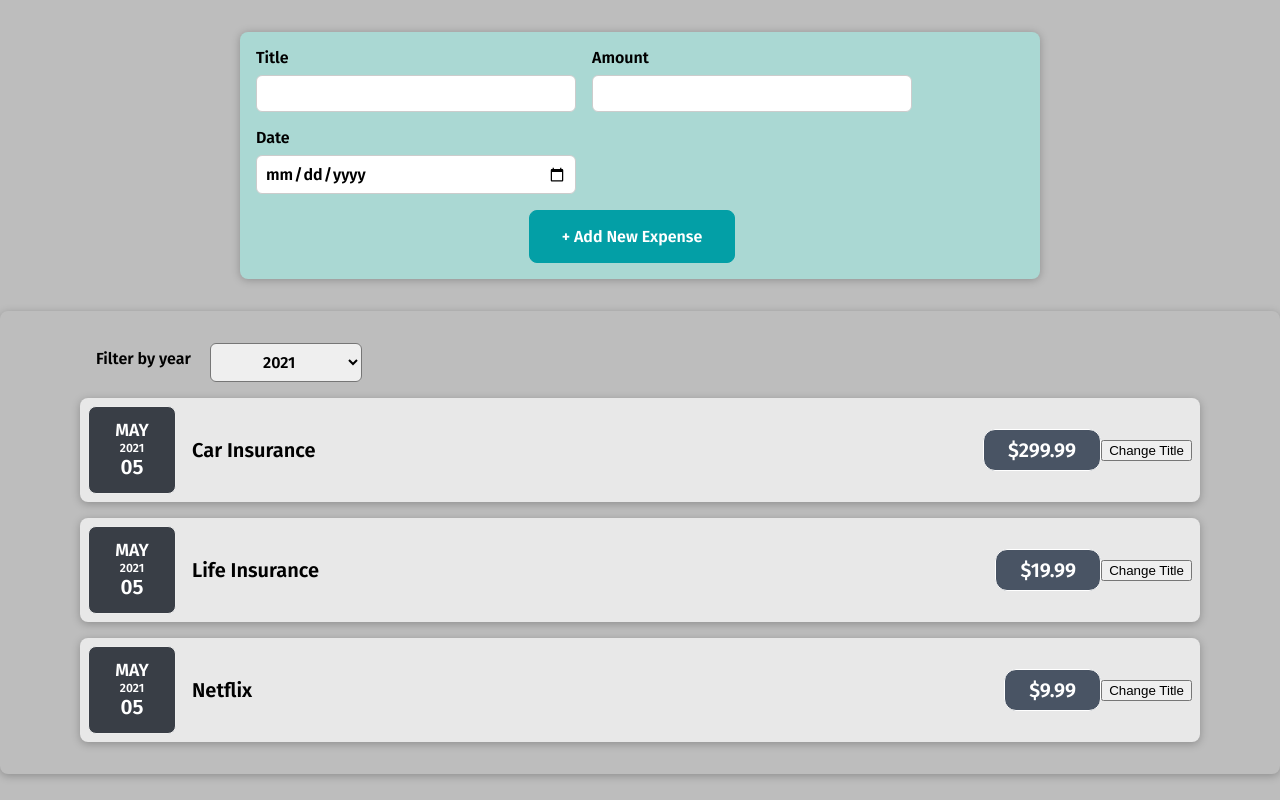
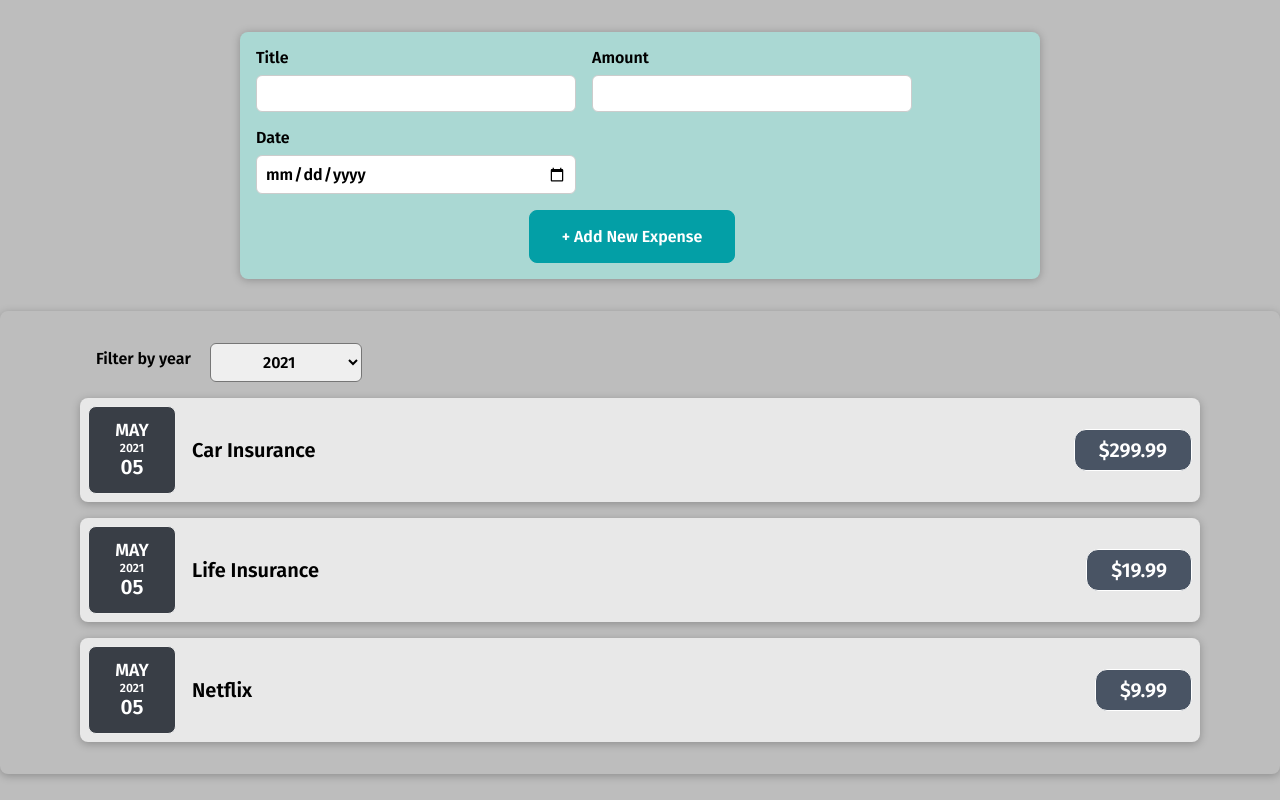
Before and after one commit to wizgurl101/react-expense-app, a React (Create React App) app: page / in a window 1280 px wide. Built offline with nearby package versions, Linux system fonts and the light colour scheme.

Commit message:
add functionality to filter expenses array by selected year

```diff
--- a/src/App.js
+++ b/src/App.js
@@ -1,12 +1,9 @@
+import { useState } from "react";
 import ExpenseListing from "./components/Expenses/ExpenseListing";
 import NewExpense from "./components/NewExpense/NewExpense";
 
-/**
- * Expense Tracker Application
- */
-const App = () => {
-  // test data
-  const expenses = [
+// dummy data
+const dummyData = [
   {
     id: "e1",
     title: "Car Insurance",
@@ -27,8 +24,16 @@ const App = () => {
   },
 ];
 
+/**
+ * Expense Tracker Application
+ */
+const App = () => {
+  const [expenses, setExpenses] = useState(dummyData);
+
   const addNewExpenseHandler = (expense) => {
-    console.log(expense);
+    setExpenses((prevExpenses) => {
+      return [expense, ...prevExpenses];
+    });
   };
 
   return (
--- a/src/components/Expenses/ExpenseItem.js
+++ b/src/components/Expenses/ExpenseItem.js
@@ -1,5 +1,3 @@
-import { useState } from "react";
-
 import ExpenseDate from "./ExpenseItemDate";
 import Card from "../UI/Card";
 import "./ExpenseItem.css";
@@ -8,22 +6,13 @@ import "./ExpenseItem.css";
  * Expense Item component
  */
 const ExpenseItem = (props) => {
-  // state variables
-  const [title, setTitle] = useState(props.title);
-
-  // change title button event handler
-  const clickHandler = () => {
-    setTitle("Updated title");
-  };
-
   return (
     <Card className="expense-item">
       <ExpenseDate title={props.date} amount={props.amount} date={props.date} />
       <div className="expense-item__description">
-        <h2>{title}</h2>
+        <h2>{props.title}</h2>
         <div className="expense-item__price">${props.amount}</div>
       </div>
-      <button onClick={clickHandler}>Change Title</button>
     </Card>
   );
 };
--- a/src/components/Expenses/ExpenseListing.js
+++ b/src/components/Expenses/ExpenseListing.js
@@ -12,13 +12,15 @@ const ExpenseListing = (props) => {
   // state variables
   const [filteredYear, setFilteredYear] = useState("2021");
 
-  // array of expense items passed as a props
-  const expenses = props.expensesArray;
-
   // get year selected from filter
   const selectYearFilterHandler = (selectedYear) => {
     setFilteredYear(selectedYear);
   };
+
+  // array of expenses
+  const filteredExpenses = props.expensesArray.filter((expense) => {
+    return expense.date.getFullYear() === parseInt(filteredYear);
+  });
 
   return (
     <div>
@@ -27,21 +29,14 @@ const ExpenseListing = (props) => {
           selected={filteredYear}
           onSelectYearFliter={selectYearFilterHandler}
         />
-        <ExpenseItem
-          title={expenses[0].title}
-          amount={expenses[0].amount}
-          date={expenses[0].date}
-        />
-        <ExpenseItem
-          title={expenses[1].title}
-          amount={expenses[1].amount}
-          date={expenses[1].date}
-        />
-        <ExpenseItem
-          title={expenses[2].title}
-          amount={expenses[2].amount}
-          date={expenses[2].date}
-        />
+        {filteredExpenses.map((expense) => (
+          <ExpenseItem
+            key={expense.id}
+            title={expense.title}
+            amount={expense.amount}
+            date={expense.date}
+          />
+        ))}
       </Card>
     </div>
   );
```
Lines whose indentation alone changed are shown as unchanged.
